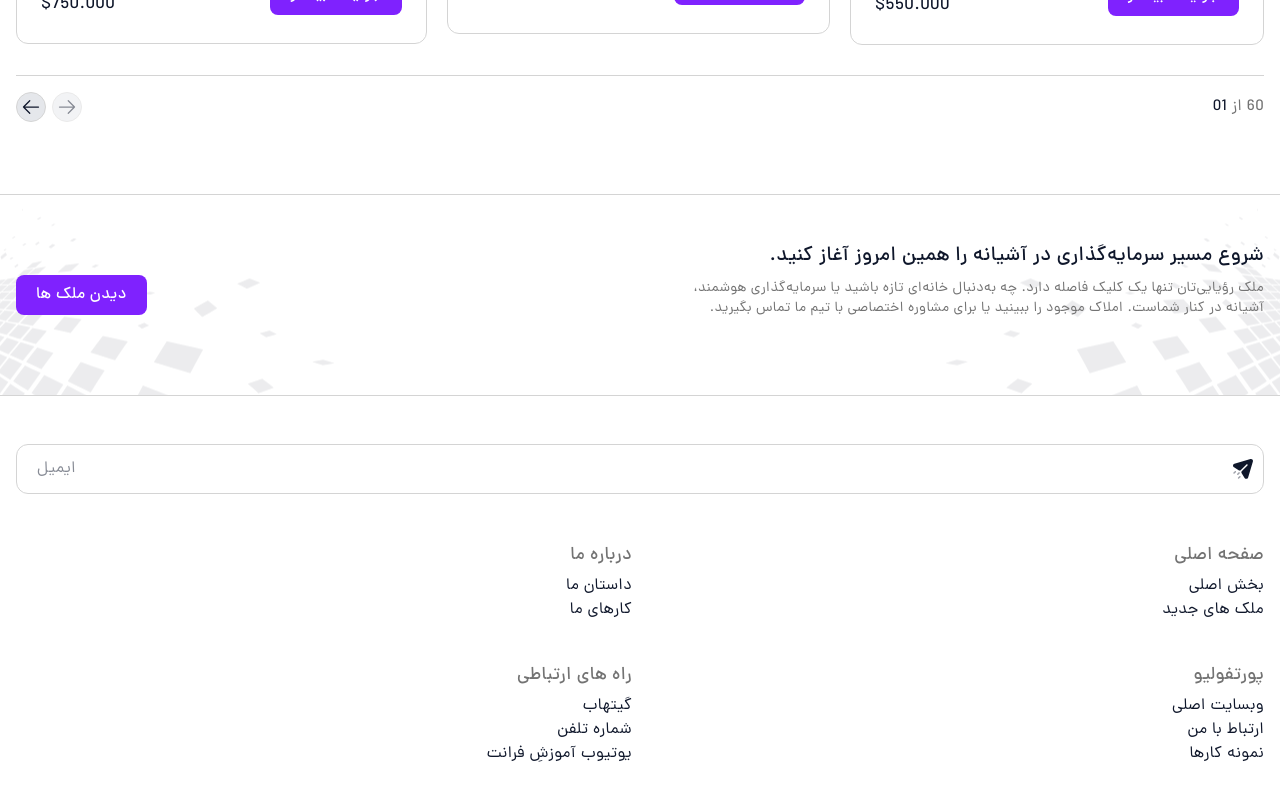
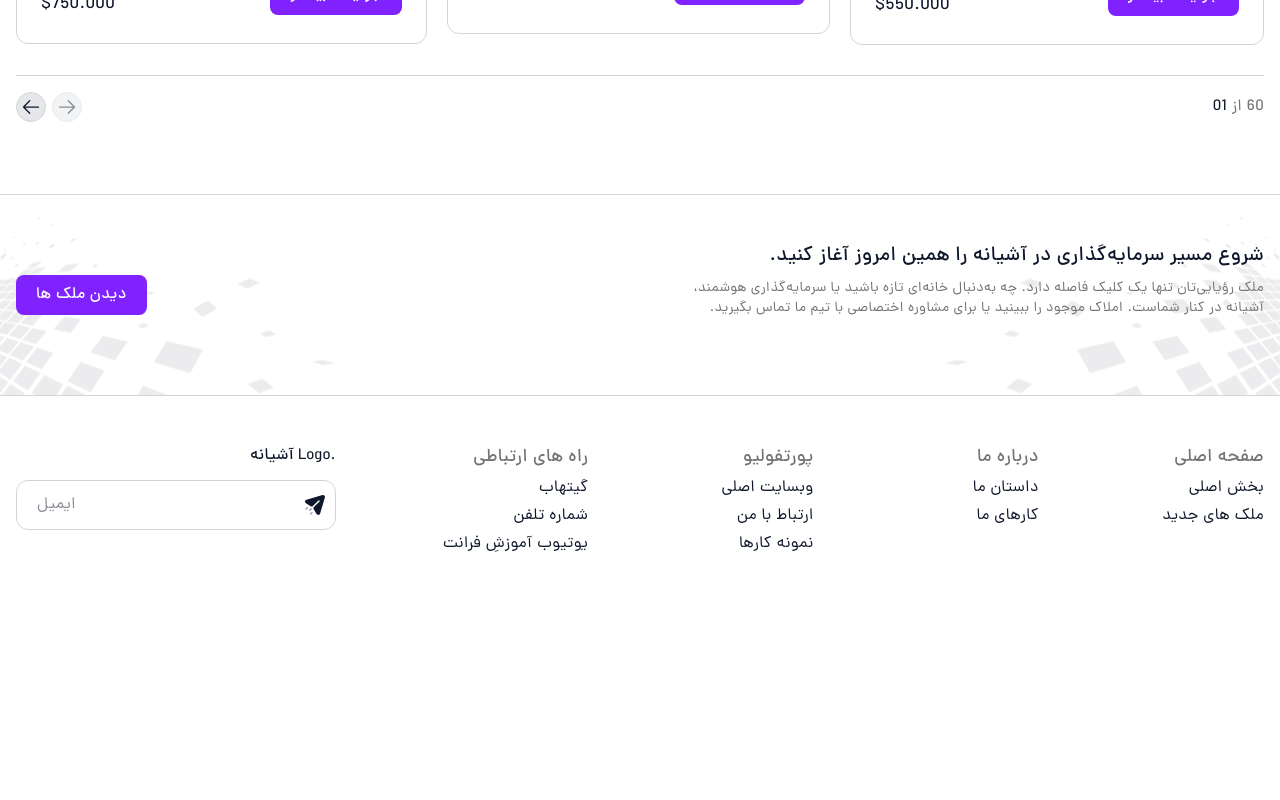
Before and after one commit to homow/home-nest, a React (Vite) app: page / in a window 1280 px wide. Shown: the part 1583-2383 px from the top of the page. After the commit the page ends 2241 px from the top, so only its background shows below. Built offline with nearby package versions, Linux system fonts and the light colour scheme.

Commit message:
completed FooterLinks

```diff
--- a/src/Layout/Footer/FooterLink.jsx
+++ b/src/Layout/Footer/FooterLink.jsx
@@ -2,8 +2,9 @@ import {Link} from "react-router-dom";
 
 function FooterLinkBox({linkData}) {
     return (
-        <ul>
+        <div>
             <h6 className={"text-grey-60 mb-1 md:text-lg"}>{linkData.title}</h6>
+            <ul className={"flex flex-col gap-0.5 md:gap-1"}>
                 {linkData.links && linkData.links.map(link =>
                     <li key={link.title} className={"*:text-sm *:font-normal md:*:text-base"}>
                         {link.tagName === "Link" ? (
@@ -15,12 +16,21 @@ function FooterLinkBox({linkData}) {
                     </li>
                 )}
             </ul>
+        </div>
     )
 }
 
 function FooterLinkInput() {
     return (
-        <form onSubmit={e => e.preventDefault()}>
+        <div>
+            <div className={"flex flex-row items-center gap-1 mb-3"}>
+                .Logo
+                <h5>آشیانه</h5>
+            </div>
+            <form
+                onSubmit={e => e.preventDefault()}
+                className={"xl:min-w-80"}
+            >
                 <label dir="ltr" className={"flex flex-row items-center gap-2 border border-grey-15 rounded-xl pr-2"}>
 
                     {/* input */}
@@ -34,6 +44,7 @@ function FooterLinkInput() {
                     </span>
                 </label>
             </form>
+        </div>
     )
 }
 
@@ -72,10 +83,10 @@ export default function FooterLinks() {
     ]
 
     return (
-        <div className={"container space-y-12"}>
+        <div className={"container space-y-12 xl:flex flex-row-reverse items-start justify-between"}>
             <FooterLinkInput/>
 
-            <div className={"grid grid-cols-2 gap-x-4 gap-y-10"}>
+            <div className={"grid grid-cols-2 gap-x-4 gap-y-10 md:grid-cols-4 xl:gap-20"}>
                 {footerLinkData && (
                     footerLinkData.map(link =>
                         <FooterLinkBox key={link.title} linkData={link}/>
```
Lines whose indentation alone changed are shown as unchanged.
